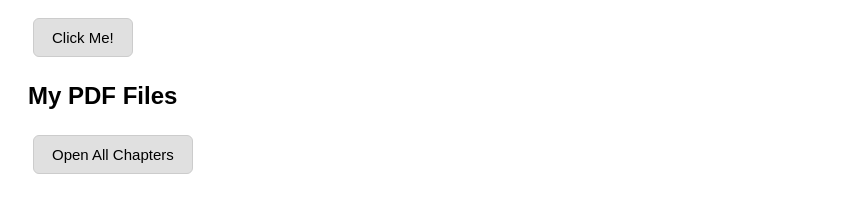
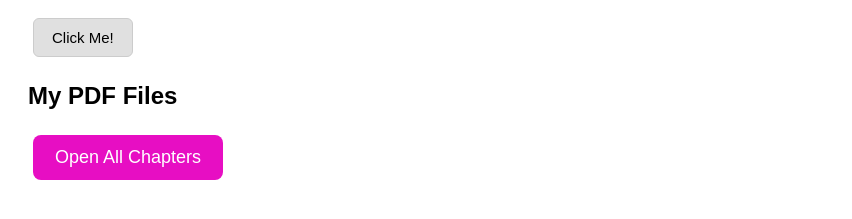
Before and after one commit to ankitpradhan948-ctrl/Chamatkari, a plain HTML site: page index.html in a window 1280 px wide. Shown: the part 129-348 px from the top of the page, without its empty margins (0-852 px from the left). Drawn offline with Linux system fonts and the light colour scheme.

Commit message:
Update style.css
update

```diff
--- a/style.css
+++ b/style.css
@@ -24,3 +24,13 @@ body {
   opacity: 0;
   transition: opacity 0.5s;
 }
+.main-btn {
+    padding: 12px 22px;
+    background-color: #e70ec3;
+    color: white;
+    border-radius: 8px;
+    border: none;
+    cursor: pointer;
+    font-size: 18px;
+    margin-bottom: 20px;
+}
```
